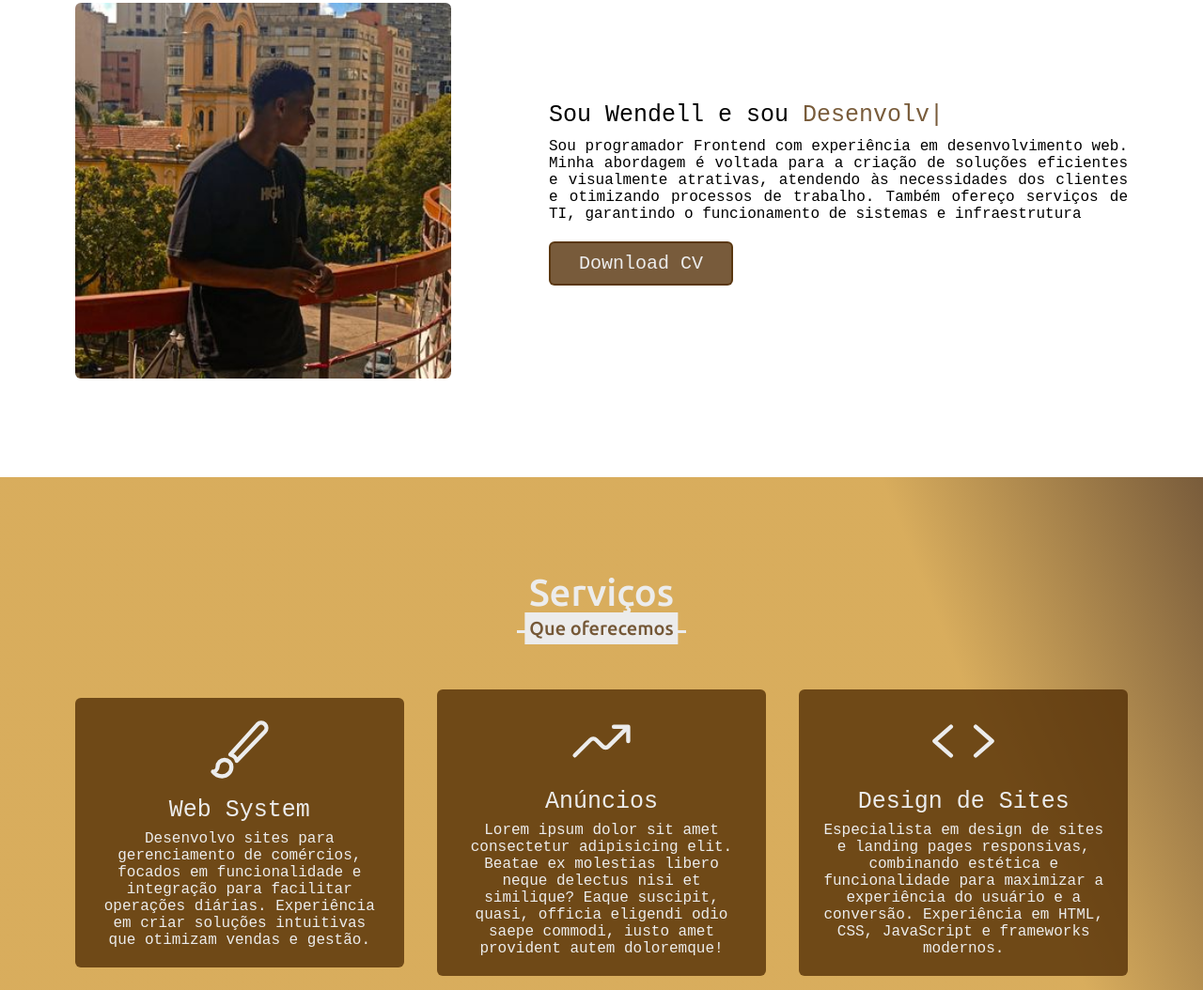
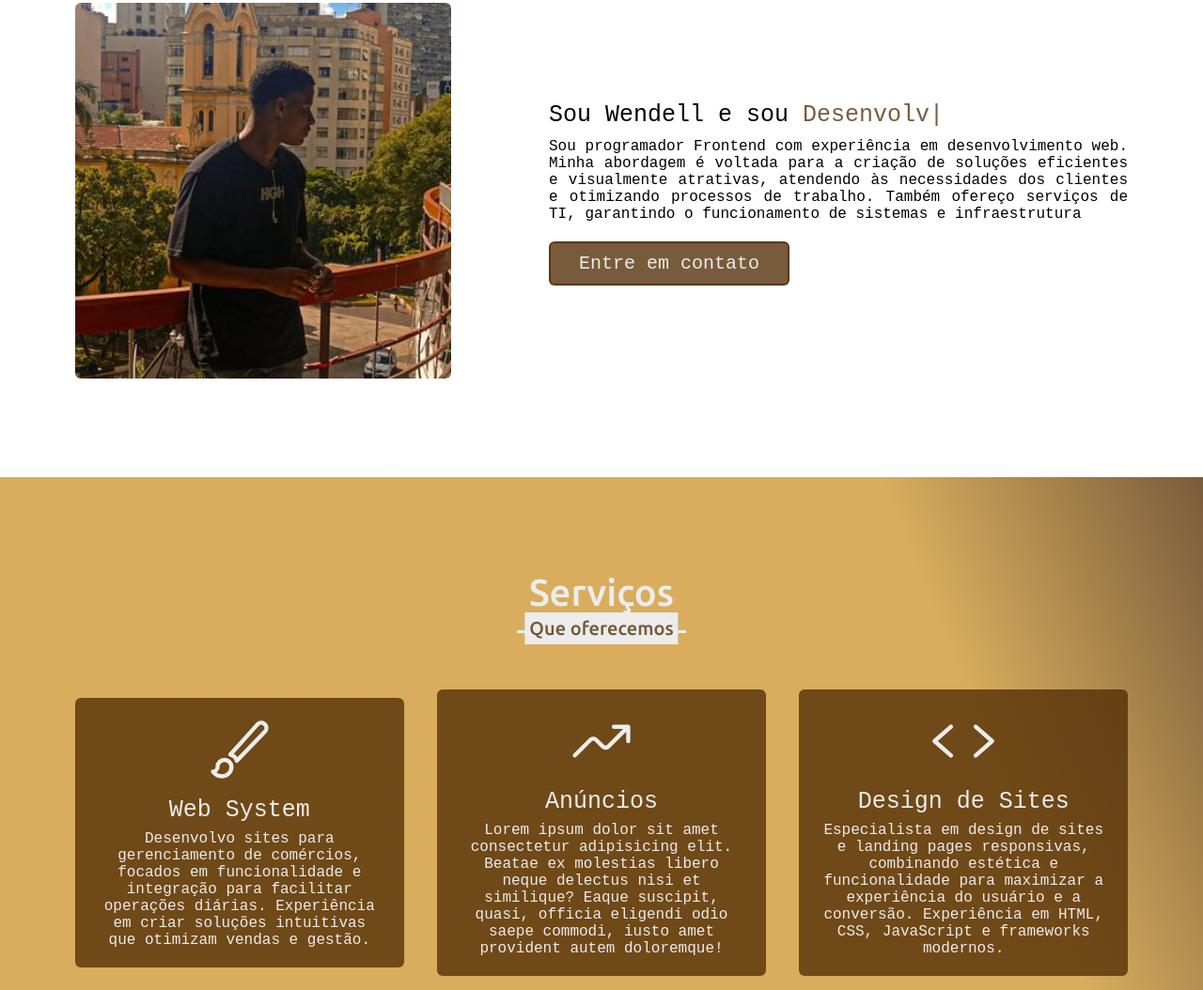
Before and after one commit to WTC13/Portfolio, a plain HTML site: page index.html in a window 1280 px wide. Shown: the part 1023-2077 px from the top of the page at 94% size. Drawn offline with nearby package versions, Linux system fonts and the light colour scheme; a web font is replaced by a local one.

Commit message:
Update index.html

```diff
--- a/index.html
+++ b/index.html
@@ -6,7 +6,7 @@
         <meta name="viewport" content="width=device-width, initial-scale=1.0">
         <link rel="stylesheet" href="https://cdnjs.cloudflare.com/ajax/libs/OwlCarousel2/2.3.4/assets/owl.carousel.min.css"/>
         <link rel="stylesheet" href="src/style.css">
-        <title>My Company</title>
+        <title>WC Company</title>
     </head>
     <body>
         <div class="scroll-up-btn">
@@ -52,7 +52,7 @@
                     <div class="column right">
                         <div class="text">Sou Wendell e sou <span class="typing-2"></span></div>
                         <p>Sou programador Frontend com experiência em desenvolvimento web.  Minha abordagem é voltada para a criação de soluções eficientes e visualmente atrativas, atendendo às necessidades dos clientes e otimizando processos de trabalho. Também ofereço serviços de TI, garantindo o funcionamento de sistemas e infraestrutura</p>
-                        <a href="#">Download CV</a>
+                        <a href="https://linktr.ee/wtc13">Entre em contato</a>
                     </div>
                 </div>
             </div>
```
